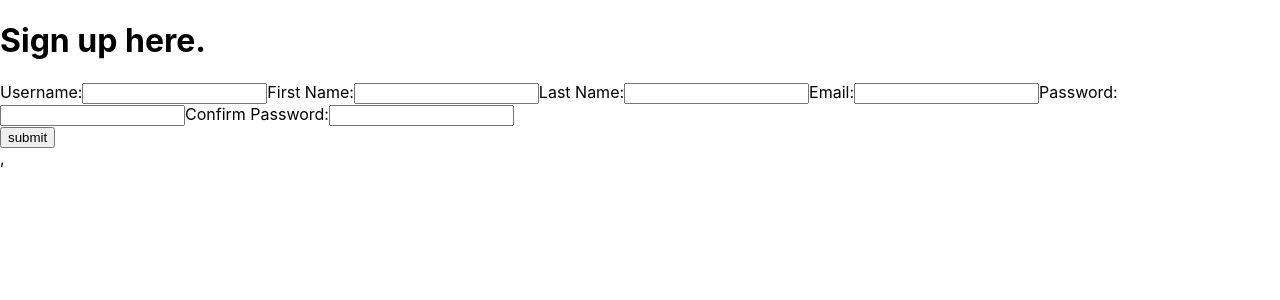
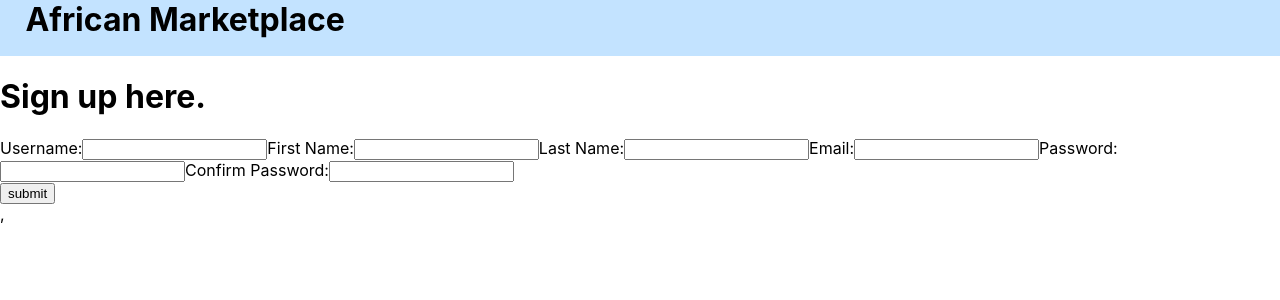
Before and after one commit to African-Marketplace-67/front-end, a React (Create React App) app in the folder marketplace/: page /SignUpForm in a window 1280 px wide. Shown: the top 300 px of the page. Built offline with nearby package versions, Linux system fonts and the light colour scheme; no server answers.

Commit message:
fixed schema and reworked app.js to fit errors.

```diff
--- a/marketplace/src/SignUpForm.js
+++ b/marketplace/src/SignUpForm.js
@@ -1,6 +1,6 @@
 import React, {useState} from "react";
-import { useHistory } from "react-router-dom";
-
+import { useHistory, Link } from "react-router-dom";
+import styled from 'styled-components'
 
 
 export default function SignupForm(props){
@@ -27,10 +27,16 @@ const routeToMain = () => {
 
 
 return (
-
+  <Bod>
+  <NavContainer>
+            <NavTop>
+            <   Link className="text-link" to="/">African Marketplace</Link>
+            </NavTop>
+         </NavContainer>
+ <Container onSubmit={onSubmit}>
   <div className="container">
     <div className="errordiv">
-      <div>{errors.username}</div>
+      <div>{errors.userName}</div>
       <div>{errors.firstname}</div>
       <div>{errors.lastname}</div>
       <div>{errors.email}</div>
@@ -39,9 +45,9 @@ return (
     </div>
     <div className="subcon">
     <h1>Sign up here.</h1>
-      <form onSubmit={onSubmit}>
+      <form >
       <label>Username:</label>
-        <input type="text" name="username" value={values.username} onChange={onChange} ></input>
+        <input type="text" name="userName" value={values.userName} onChange={onChange} ></input>
         <label>First Name:</label>
         <input type="text" name="firstname" value={values.firstname} onChange={onChange} ></input>
         <label>Last Name:</label>
@@ -53,11 +59,43 @@ return (
         <label>Confirm Password:</label>
         <input type="password" name="passwordConfirmation" value={values.passwordConfirmation} onChange={onChange}></input>
       </form>
-      <button id="subbutton" disabled={disable}>submit</button>
+
+        <button id="subbutton" disabled={disable}>submit</button>
+
     </div>
   </div>
-
+  </Container>
+  </Bod>
 
 
 )
 }
+
+const Bod = styled.div`
+margin:0;
+padding:0;
+`
+const NavContainer = styled.div`
+background-color: #c3e3ff;
+height: 7vh;
+width: 100%;
+`
+
+const NavTop = styled.nav`
+/* background-color: #c3e3ff;
+height: 7vh;
+width: 100%; */
+font-size: 2rem;
+font-weight: bold;
+margin-left: 2%;
+
+:hover {
+color: aliceblue
+}
+`
+const Container = styled.form`
+display:flex;
+justify-content: center;
+align-items: center;
+flex-direction: column;
+`
```
Also changed, not shown: 1 other file (tests, documents, lock files or other folders).
